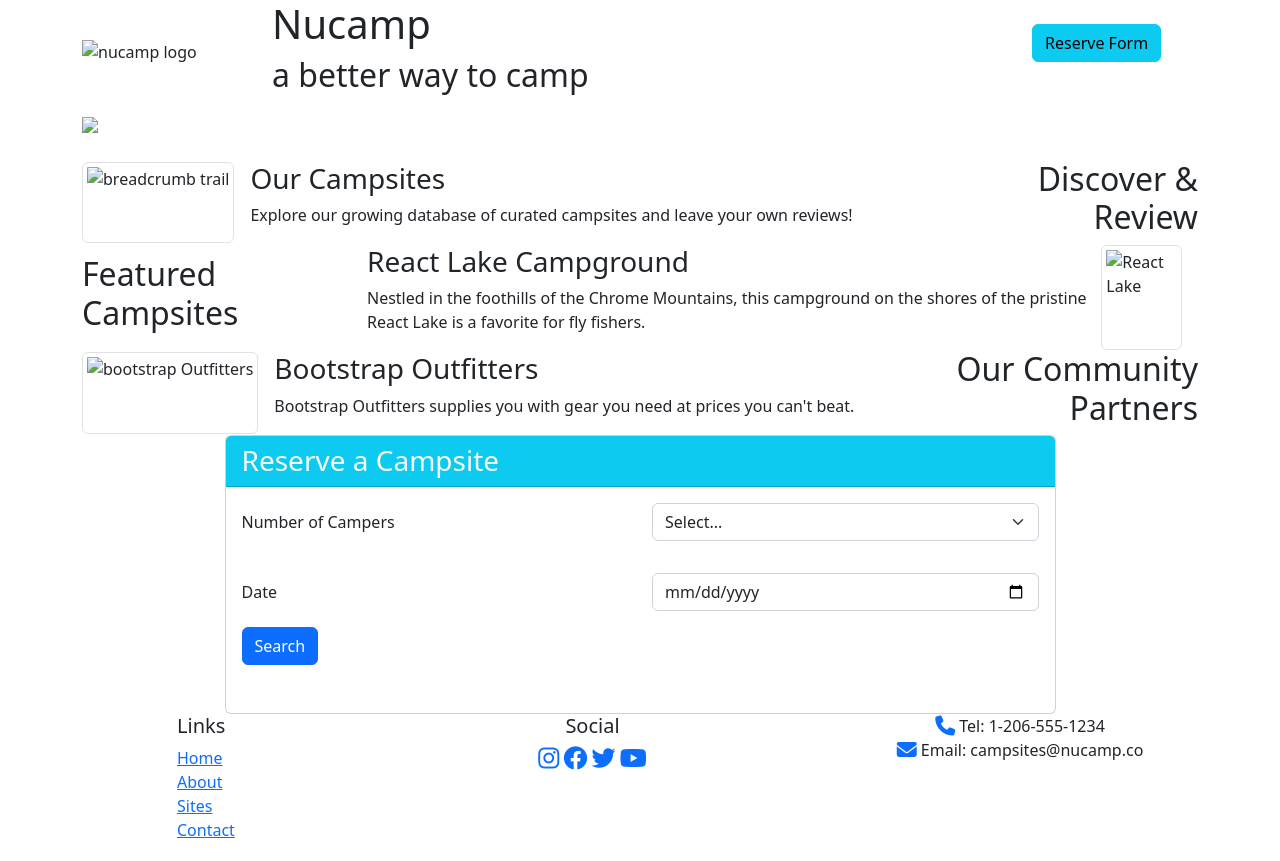
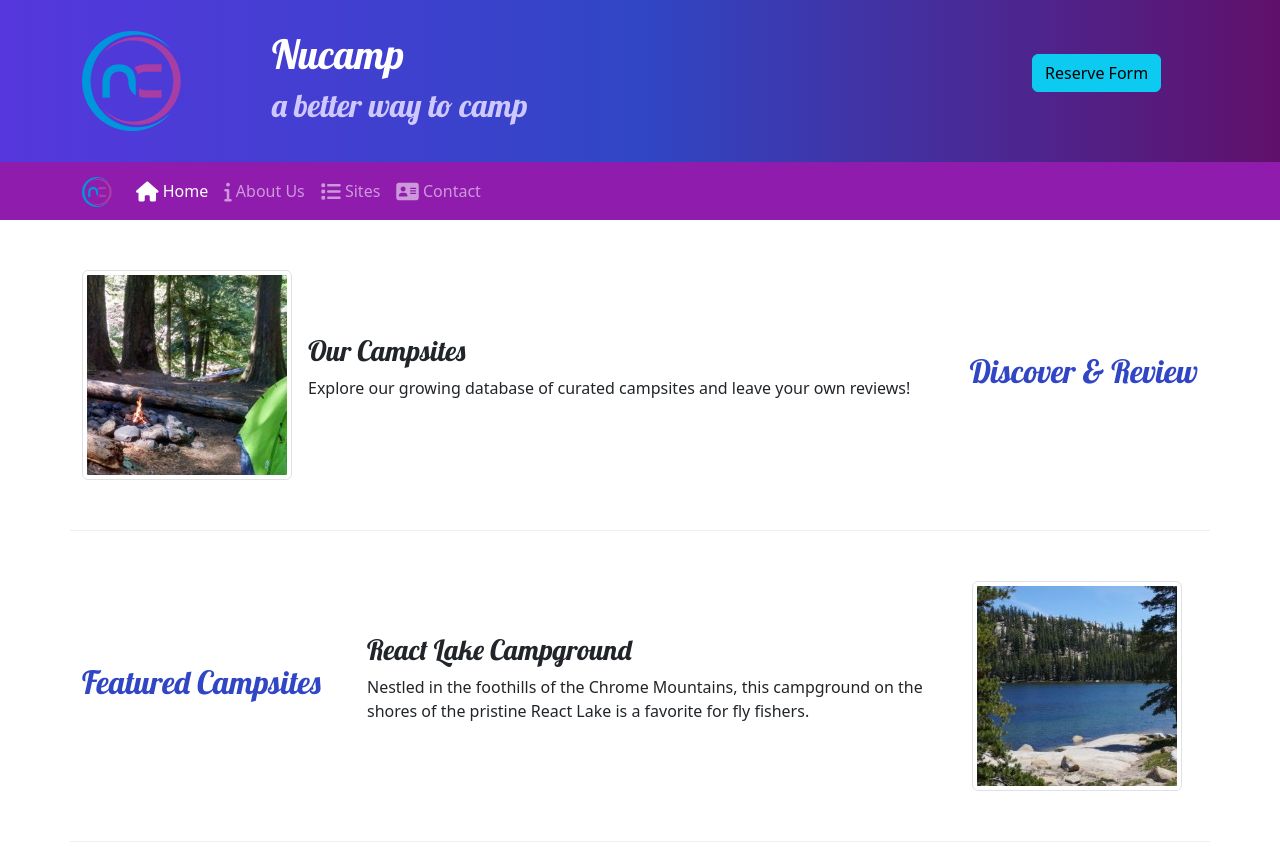
Before and after one commit to NueKid/nucampsite.github.io, a plain HTML site: page index.html in a window 1280 px wide. Shown: the top 861 px of the page. Drawn offline with nearby package versions, Linux system fonts and the light colour scheme.

Commit message:
fixed image and css links

```diff
--- a/index.html
+++ b/index.html
@@ -7,7 +7,7 @@
     <link href="https://cdn.jsdelivr.net/npm/bootstrap@5.2.3/dist/css/bootstrap.min.css" rel="stylesheet"
         integrity="sha384-rbsA2VBKQhggwzxH7pPCaAqO46MgnOM80zW1RWuH61DGLwZJEdK2Kadq2F9CUG65" crossorigin="anonymous" />
     <link rel="stylesheet" href="https://fonts.googleapis.com/css?family=Lobster|Open+Sans" />
-    <link rel="stylesheet" href="\nucampsite\css\styles.css" />
+    <link rel="stylesheet" href="css/styles.css" />
     <link rel="stylesheet" href="https://cdnjs.cloudflare.com/ajax/libs/font-awesome/6.2.1/css/all.min.css"
         integrity="sha512-MV7K8+y+gLIBoVD59lQIYicR65iaqukzvf/nwasF0nqhPay5w/9lJmVM2hMDcnK1OnMGCdVK+iQrJ7lzPJQd1w=="
         crossorigin="anonymous" referrerpolicy="no-referrer" />
@@ -21,7 +21,7 @@
         <div class="container">
             <div class="row">
                 <div class="col-4 col-sm-3 col-md-2 align-self-center">
-                    <img src="\nucampsite\images\logo.png" alt="nucamp logo" class="img-fluid">
+                    <img src="images/logo.png" alt="nucamp logo" class="img-fluid">
                 </div>
                 <div class="col">
                     <h1>Nucamp</h1>
@@ -37,7 +37,7 @@
     <!-- navbar -->
     <nav class="navbar navbar-expand-sm navbar-dark sticky-top">
         <div class="container">
-            <a class="navbar-brand" href="#"><img src="\nucampsite\images\logo.png" height="30" width="30" alt="nucamp logo"></a>
+            <a class="navbar-brand" href="#"><img src="images/logo.png" height="30" width="30" alt="nucamp logo"></a>
             <button class="navbar-toggler" type="button" data-bs-toggle="collapse"
                 data-bs-target="#nucampNavbar">
                 <span class="navbar-toggler-icon"></span>
@@ -67,7 +67,7 @@
             </div>
             <div class="col">
                 <div class="d-flex">
-                    <img class="me-3 img-thumbnail" src="\nucampsite\images\breadcrumb-trail-thumb.jpg" alt="breadcrumb trail">
+                    <img class="me-3 img-thumbnail" src="images/breadcrumb-trail-thumb.jpg" alt="breadcrumb trail">
                     <div class="align-self-center">
                         <h3>Our Campsites</h3>
                         <p class="d-none d-sm-block">Explore our growing database of curated campsites and leave your own
@@ -84,7 +84,7 @@
         </div>
         <div class="col">
             <div class="d-flex flex-row-reverse">
-                <img class="me-3 img-thumbnail" src="\nucampsite\images\react-lake-thumb.jpg" alt="React Lake" />
+                <img class="me-3 img-thumbnail" src="images/react-lake-thumb.jpg" alt="React Lake" />
                 <div class="align-self-center">
                     <h3>React Lake Campground</h3>
                     <p class="d-none d-sm-block">Nestled in the foothills of the Chrome Mountains, this campground on the shores of the pristine React Lake is a favorite for fly fishers.</p>
@@ -100,7 +100,7 @@
             </div>
             <div class="col">
                 <div class="d-flex">
-                    <img src="\nucampsite\images\bootstrap-thumb.png" alt="bootstrap Outfitters" class="me-3 img-thumbnail">
+                    <img src="images/bootstrap-thumb.png" alt="bootstrap Outfitters" class="me-3 img-thumbnail">
                     <div class="align-self-center">
                         <h3>Bootstrap Outfitters</h3>
                         <p class="d-none d-sm-block">Bootstrap Outfitters supplies you with gear you need at prices you can't
```
Also changed, not shown: aboutus.html (+3 -3 lines), contactus.html (+2 -2 lines).
